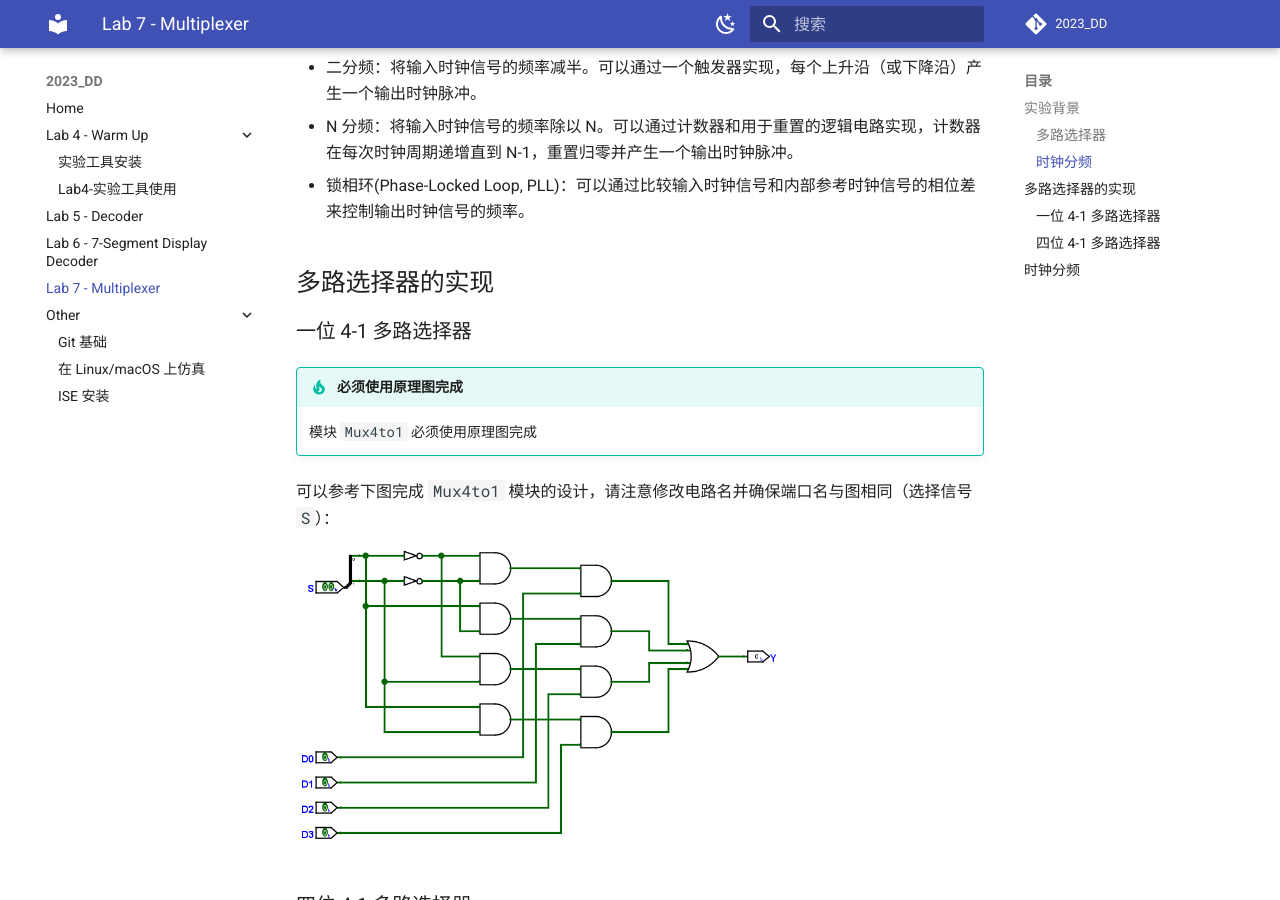
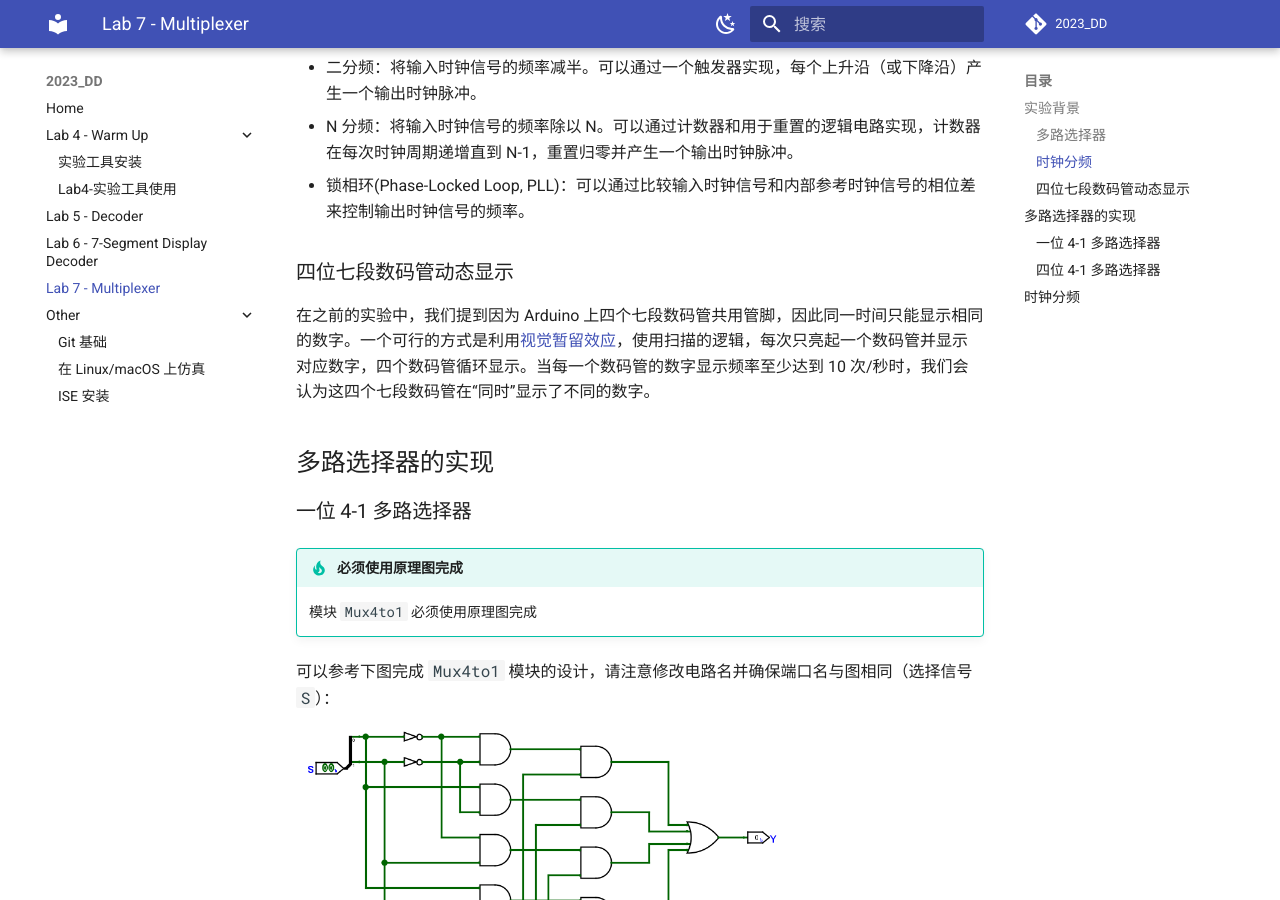
Before and after one commit to Guahao31/2023_DD, an MkDocs documentation site: the page built from docs/lab7/multiplexer.md, in a window 1280 px wide and 900 px high, scrolled down 737 px. Built offline with MkDocs 1.6.1 and Material for MkDocs 9.7.7, drawn with Linux system fonts in a browser that asks for light colours; a script that is not in the unit is left out; comment, search, counter and statistics services are not loaded.

Commit message:
update: background of sync-display

```diff
--- a/docs/lab7/multiplexer.md
+++ b/docs/lab7/multiplexer.md
@@ -20,6 +20,10 @@
 * 二分频：将输入时钟信号的频率减半。可以通过一个触发器实现，每个上升沿（或下降沿）产生一个输出时钟脉冲。
 * N 分频：将输入时钟信号的频率除以 N。可以通过计数器和用于重置的逻辑电路实现，计数器在每次时钟周期递增直到 N-1，重置归零并产生一个输出时钟脉冲。
 * 锁相环(Phase-Locked Loop, PLL)：可以通过比较输入时钟信号和内部参考时钟信号的相位差来控制输出时钟信号的频率。
+
+### 四位七段数码管动态显示
+
+在之前的实验中，我们提到因为 Arduino 上四个七段数码管共用管脚，因此同一时间只能显示相同的数字。一个可行的方式是利用[视觉暂留效应](https://zh.wikipedia.org/zh-hans/%E8%A6%96%E8%A6%BA%E6%9A%AB%E7%95%99)，使用扫描的逻辑，每次只亮起一个数码管并显示对应数字，四个数码管循环显示。当每一个数码管的数字显示频率至少达到 10 次/秒时，我们会认为这四个七段数码管在“同时”显示了不同的数字。
 
 ## 多路选择器的实现
 
```
Also changed, not shown: docs/lab7/pic/degisn_diagram_display.png (added).
